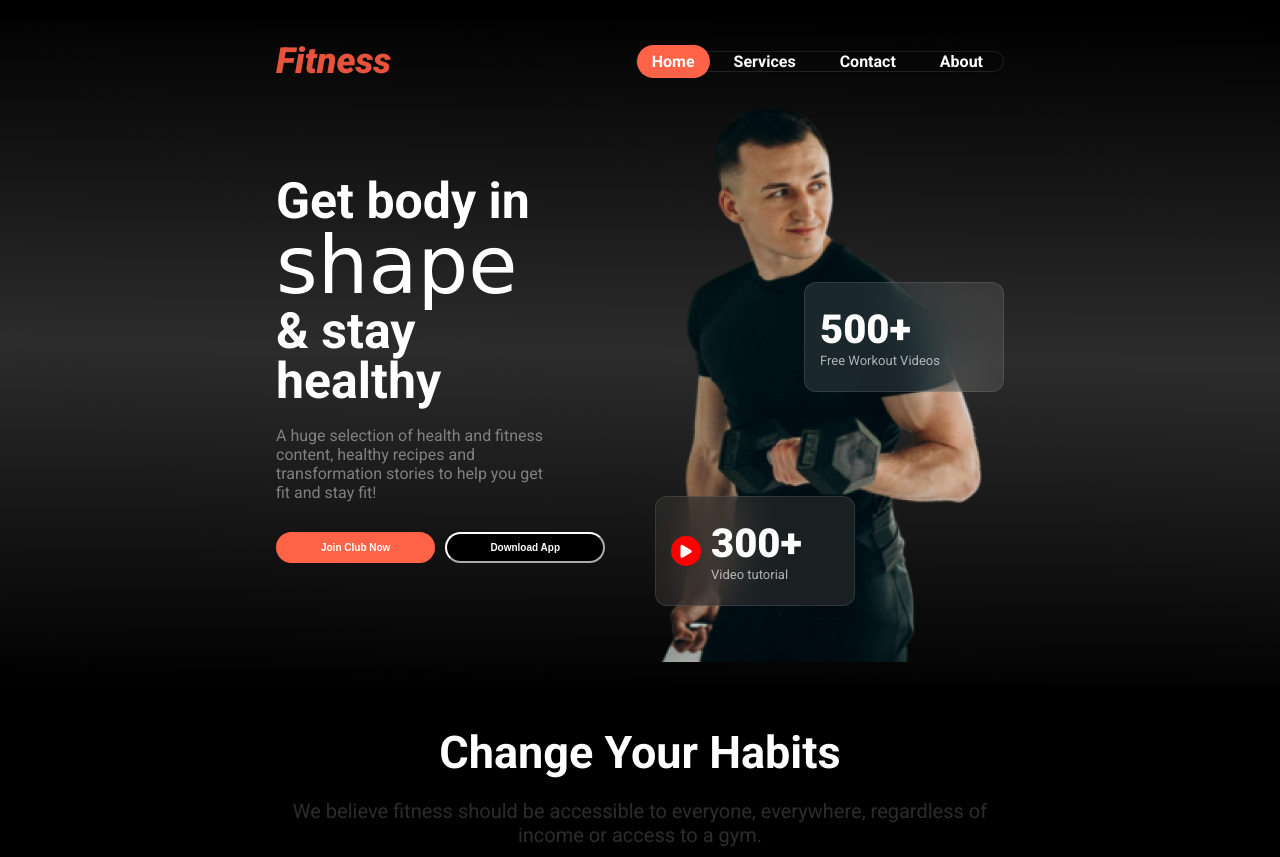
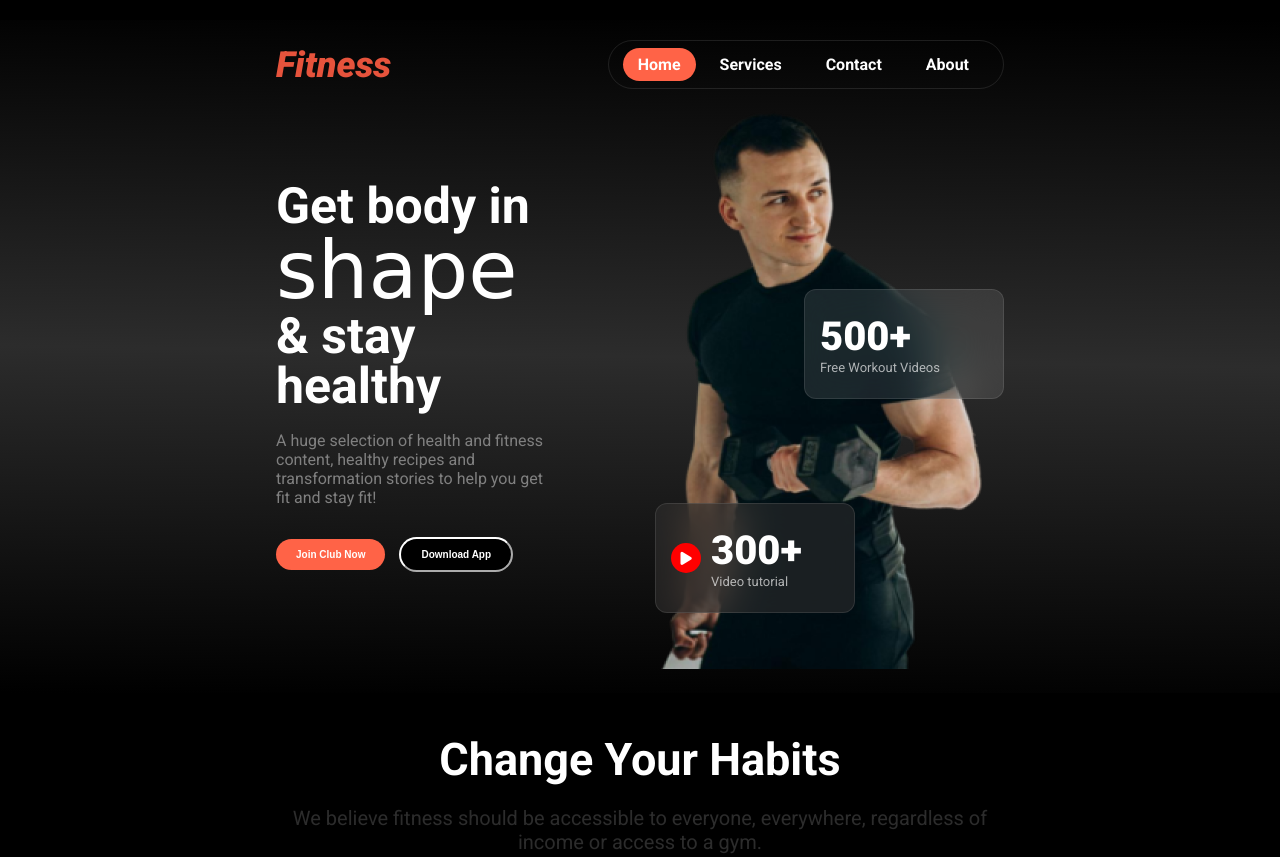
Before and after one commit to mdshanto705670823/my-assignment-2, a plain HTML site: page index.html in a window 1280 px wide. Shown: the top 857 px of the page. Drawn offline with Linux system fonts and the light colour scheme; a web font is replaced by a local one.

Commit message:
all design complete

```diff
--- a/style.css
+++ b/style.css
@@ -75,12 +75,13 @@ a {
   font-size: 80px;
 }
 .btn_div {
-  width: 100%;
-  display: flex;
-  justify-content: space-between;
+  /* width: 100%; */
+  /* display: flex; */
+  /* justify-content: space-between; */
 }
 .btn_div > button {
-  width: 50%;
+  /* width: 50%; */
+  padding: 10px 20px;
 }
 .btn {
   text-decoration: solid;
@@ -627,6 +628,8 @@ li:hover {
   }
   .navabar {
     display: block;
+    padding: 14px;
+    margin-left: 0px;
   }
   .container {
     width: 768px;
@@ -711,11 +714,11 @@ li:hover {
     justify-content: space-between;
   }
 }
-@media screen and (min-width: 800px) {
+/* @media screen and (min-width: 800px) {
   .calculator_box > div {
     flex-direction: row;
   }
   .calculator_box > div > section {
     width: 50%;
   }
-}
+} */
```
